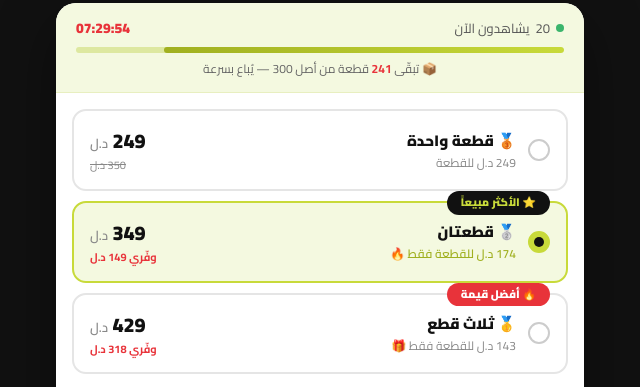
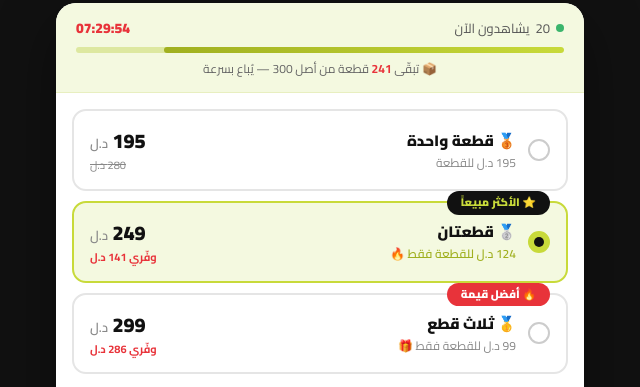
Before and after one commit to sadikachraf/retin-libya, a plain HTML site: page index.html in a window 1280 px wide. Shown: the part 6360-6747 px from the top of the page, 320-960 px from the left. Drawn offline with Linux system fonts and the light colour scheme.

Commit message:
Add files via upload

```diff
--- a/index.html
+++ b/index.html
@@ -672,49 +672,49 @@ footer strong{color:var(--lime)}
       <div style="padding:16px">
 
         <!-- Row 1 -->
-        <div class="orow" id="orow1" onclick="pickOffer(1,'قطعة واحدة','249 د.ل')" style="border:2px solid var(--border);border-radius:14px;padding:14px 16px;margin-bottom:10px;cursor:pointer;display:flex;align-items:center;justify-content:space-between;position:relative;transition:border-color .2s,background .2s">
+        <div class="orow" id="orow1" onclick="pickOffer(1,'قطعة واحدة','195 د.ل')" style="border:2px solid var(--border);border-radius:14px;padding:14px 16px;margin-bottom:10px;cursor:pointer;display:flex;align-items:center;justify-content:space-between;position:relative;transition:border-color .2s,background .2s">
           <div style="display:flex;align-items:center;gap:12px">
             <div class="radio-dot" style="width:22px;height:22px;border-radius:50%;border:2px solid #ccc;flex-shrink:0;display:flex;align-items:center;justify-content:center;transition:all .2s"></div>
             <div>
               <div style="font-size:15px;font-weight:800;color:var(--black)">🥉 قطعة واحدة</div>
-              <div style="font-size:12px;color:var(--light)">249 د.ل للقطعة</div>
+              <div style="font-size:12px;color:var(--light)">195 د.ل للقطعة</div>
             </div>
           </div>
           <div style="text-align:left">
-            <div style="font-size:20px;font-weight:900;color:var(--black)">249 <span style="font-size:13px;font-weight:600;color:var(--light)">د.ل</span></div>
-            <div style="font-size:11px;color:var(--light);text-decoration:line-through">350 د.ل</div>
+            <div style="font-size:20px;font-weight:900;color:var(--black)">195 <span style="font-size:13px;font-weight:600;color:var(--light)">د.ل</span></div>
+            <div style="font-size:11px;color:var(--light);text-decoration:line-through">280 د.ل</div>
           </div>
         </div>
 
         <!-- Row 2 POPULAR -->
-        <div class="orow" id="orow2" onclick="pickOffer(2,'قطعتان','349 د.ل')" style="border:2px solid var(--border);border-radius:14px;padding:14px 16px;margin-bottom:10px;cursor:pointer;display:flex;align-items:center;justify-content:space-between;position:relative;background:var(--white);transition:border-color .2s,background .2s">
+        <div class="orow" id="orow2" onclick="pickOffer(2,'قطعتان','249 د.ل')" style="border:2px solid var(--border);border-radius:14px;padding:14px 16px;margin-bottom:10px;cursor:pointer;display:flex;align-items:center;justify-content:space-between;position:relative;background:var(--white);transition:border-color .2s,background .2s">
           <div style="position:absolute;top:-12px;right:16px;background:var(--black);color:var(--lime);font-size:11px;font-weight:800;padding:3px 14px;border-radius:50px">⭐ الأكثر مبيعاً</div>
           <div style="display:flex;align-items:center;gap:12px">
             <div class="radio-dot" style="width:22px;height:22px;border-radius:50%;border:2px solid #ccc;flex-shrink:0;display:flex;align-items:center;justify-content:center;background:transparent;transition:all .2s"></div>
             <div>
               <div style="font-size:15px;font-weight:800;color:var(--black)">🥈 قطعتان</div>
-              <div style="font-size:12px;color:var(--lime-dark);font-weight:600">174 د.ل للقطعة فقط 🔥</div>
+              <div style="font-size:12px;color:var(--lime-dark);font-weight:600">124 د.ل للقطعة فقط 🔥</div>
             </div>
           </div>
           <div style="text-align:left">
-            <div style="font-size:20px;font-weight:900;color:var(--black)">349 <span style="font-size:13px;font-weight:600;color:var(--light)">د.ل</span></div>
-            <div style="font-size:11px;color:var(--danger);font-weight:700">وفّري 149 د.ل</div>
+            <div style="font-size:20px;font-weight:900;color:var(--black)">249 <span style="font-size:13px;font-weight:600;color:var(--light)">د.ل</span></div>
+            <div style="font-size:11px;color:var(--danger);font-weight:700">وفّري 141 د.ل</div>
           </div>
         </div>
 
         <!-- Row 3 BEST VALUE -->
-        <div class="orow" id="orow3" onclick="pickOffer(3,'ثلاث قطع','429 د.ل')" style="border:2px solid var(--border);border-radius:14px;padding:14px 16px;margin-bottom:16px;cursor:pointer;display:flex;align-items:center;justify-content:space-between;position:relative;transition:border-color .2s,background .2s">
+        <div class="orow" id="orow3" onclick="pickOffer(3,'ثلاث قطع','299 د.ل')" style="border:2px solid var(--border);border-radius:14px;padding:14px 16px;margin-bottom:16px;cursor:pointer;display:flex;align-items:center;justify-content:space-between;position:relative;transition:border-color .2s,background .2s">
           <div style="position:absolute;top:-12px;right:16px;background:var(--danger);color:var(--white);font-size:11px;font-weight:800;padding:3px 14px;border-radius:50px">🔥 أفضل قيمة</div>
           <div style="display:flex;align-items:center;gap:12px">
             <div class="radio-dot" style="width:22px;height:22px;border-radius:50%;border:2px solid #ccc;flex-shrink:0;display:flex;align-items:center;justify-content:center;transition:all .2s"></div>
             <div>
               <div style="font-size:15px;font-weight:800;color:var(--black)">🥇 ثلاث قطع</div>
-              <div style="font-size:12px;color:var(--light)">143 د.ل للقطعة فقط 🎁</div>
+              <div style="font-size:12px;color:var(--light)">99 د.ل للقطعة فقط 🎁</div>
             </div>
           </div>
           <div style="text-align:left">
-            <div style="font-size:20px;font-weight:900;color:var(--black)">429 <span style="font-size:13px;font-weight:600;color:var(--light)">د.ل</span></div>
-            <div style="font-size:11px;color:var(--danger);font-weight:700">وفّري 318 د.ل</div>
+            <div style="font-size:20px;font-weight:900;color:var(--black)">299 <span style="font-size:13px;font-weight:600;color:var(--light)">د.ل</span></div>
+            <div style="font-size:11px;color:var(--danger);font-weight:700">وفّري 286 د.ل</div>
           </div>
         </div>
 
@@ -895,7 +895,7 @@ footer strong{color:var(--lime)}
 
 <script>
 /* ── STATE ── */
-let offer = {qty:'قطعتان', price:'349 د.ل'};
+let offer = {qty:'قطعتان', price:'249 د.ل'};
 let checkoutFired = false;
 
 /* ── FB PIXEL EVENTS ── */
@@ -911,12 +911,12 @@ function fireInitiateCheckout(){
 
 /* ── DEFAULT SELECT offer 2 ── */
 window.addEventListener('DOMContentLoaded', () => {
-  pickOffer(2,'قطعتان','349 د.ل');
+  pickOffer(2,'قطعتان','249 د.ل');
   // FB Pixel — ViewContent
   if(typeof fbq !== 'undefined') fbq('track','ViewContent',{
     content_name: 'Celimax Retinal Shot',
     currency: 'LYD',
-    value: 349
+    value: 249
   });
   startCountdown();
   animateViewers();
```
